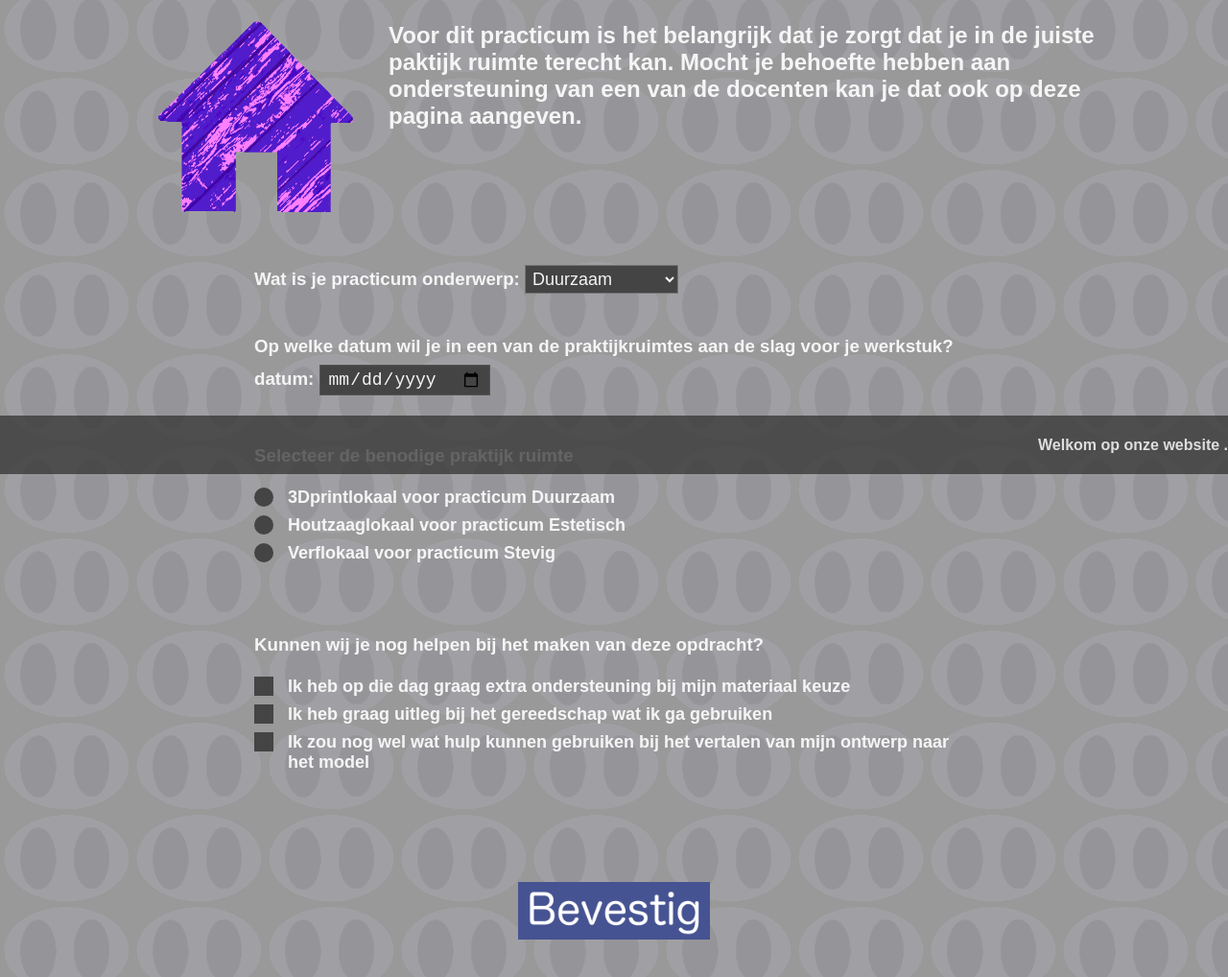
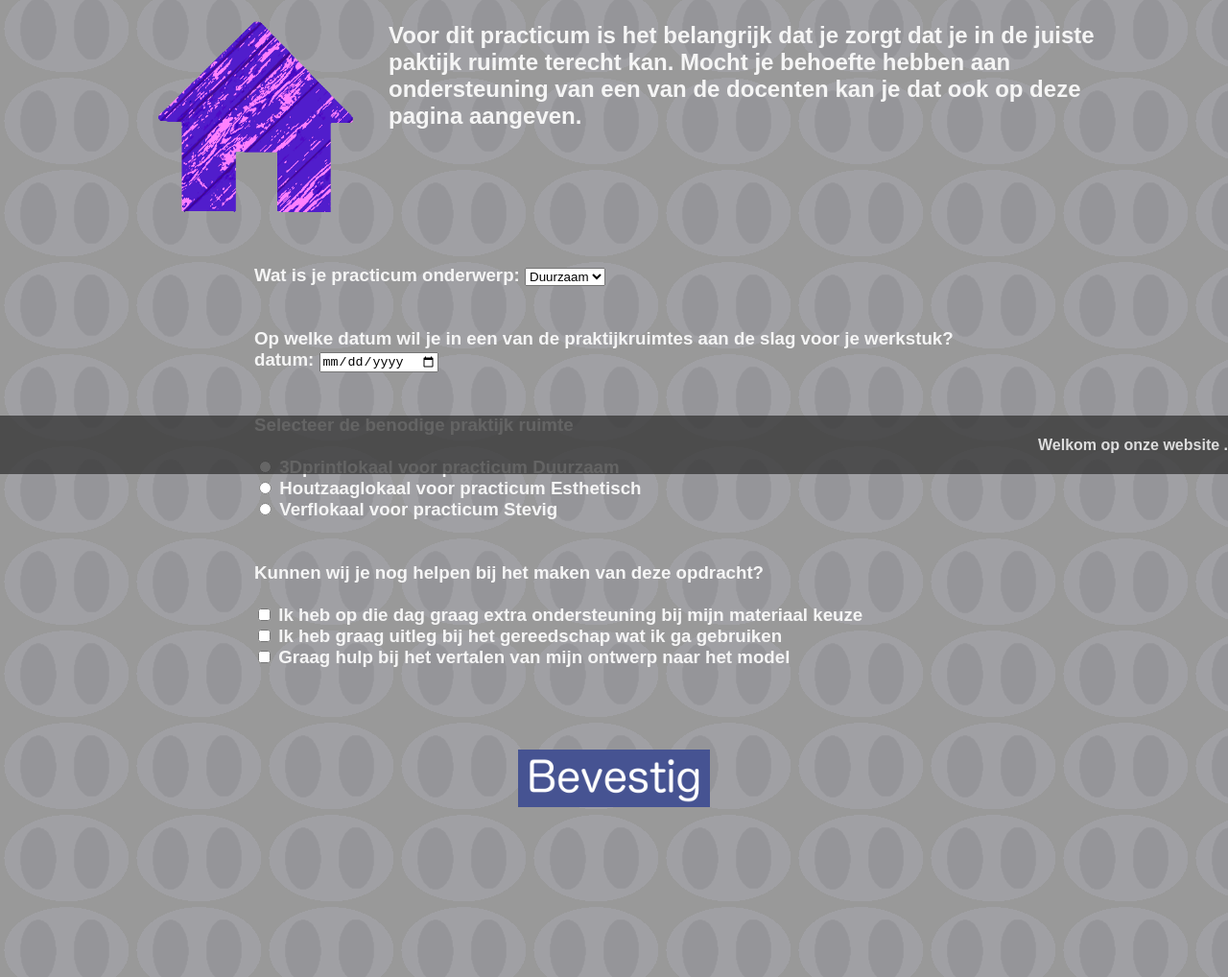
Before and after one commit to TimvdHeuvel/jwebsite-1, a plain HTML site: page joris website poging 1/benodigdheden.html in a window 1280 px wide. Shown: the part 306-1324 px from the top of the page at 96% size. Drawn offline with Linux system fonts and the light colour scheme.

Commit message:
Simpele checkboxen

```diff
--- a/joris website poging 1/benodigdheden.html
+++ b/joris website poging 1/benodigdheden.html
@@ -4,7 +4,6 @@
     <meta charset="UTF-8">
     <meta name="viewport" content="width=device-width, initial-scale=1.0">
     <link rel="stylesheet" href="css/styles.css">
-    <link rel="stylesheet" href="css/invul.css">
     <link rel="stylesheet" href="css/popup.css">
     <link rel="stylesheet" href="https://cdnjs.cloudflare.com/ajax/libs/font-awesome/4.7.0/css/font-awesome.min.css">
     <title>Benodigdheden pagina</title>
@@ -53,39 +52,23 @@
             <br><br><br>
             Selecteer de benodige praktijk ruimte
             <br><br>
-                    <label class="container_button">
             <input type="radio" id="3Dprintlokaal" name="CMD_ruimte" value="3Dprintlokaal">
             <label for="3Dprintlokaal">3Dprintlokaal voor practicum Duurzaam</label>
-                        <span class="checkmark_b"></span>
-                    </label>
-                    <label class="container_button">
+            <br>
             <input type="radio" id="Houtzaaglokaal" name="CMD_ruimte" value="Houtzaaglokaal">
-                        <label for="houtzaaglokaal">Houtzaaglokaal voor practicum Estetisch</label><br>
-                        <span class="checkmark_b"></span>
-                    </label>
-                    <label class="container_button">
+            <label for="Houtzaaglokaal">Houtzaaglokaal voor practicum Esthetisch</label>
+            <br>
             <input type="radio" id="Verflokaal" name="CMD_ruimte" value="Verflokaal">
-                        <label for="verflokaal">Verflokaal voor practicum Stevig</label><br>
-                        <span class="checkmark_b"></span>
-                    </label>
+            <label for="Verflokaal">Verflokaal voor practicum Stevig</label>
             <br><br><br>
             Kunnen wij je nog helpen bij het maken van deze opdracht?
             <br><br>
-                    <label class="container_checkbox">
             <input type="checkbox" id="materiaal" name="materiaal" value="Materiaal">
             <label for="materiaal"> Ik heb op die dag graag extra ondersteuning bij mijn materiaal keuze</label><br>
-                        <span class="checkmark"></span>
-                    </label>
-                    <label class="container_checkbox">
             <input type="checkbox" id="gereedschap" name="gereedschap" value="Gereedschap">
             <label for="gereedschap"> Ik heb graag uitleg bij het gereedschap wat ik ga gebruiken</label><br>
-                        <span class="checkmark"></span>
-                    </label>
-                    <label class="container_checkbox">
             <input type="checkbox" id="ontwerp" name="ontwerp" value="Ontwerp">
-                        <label for="ontwerp"> Ik zou nog wel wat hulp kunnen gebruiken bij het vertalen van mijn ontwerp naar het model</label><br><br>
-                        <span class="checkmark"></span>
-                    </label>
+            <label for="ontwerp"> Graag hulp bij het vertalen van mijn ontwerp naar het model</label><br>
             <br><br><br>
         </h3>
     </div>
--- a/joris website poging 1/css/invul.css
+++ /dev/null
@@ -1,152 +0,0 @@
-
-select {
-   font-size: 18px;
-     background-color: #444;
-     color: whitesmoke;
-     min-width: 160px;
-     padding: 3px 3px;
-}
-
-input[type=date] {
-   font-size: 18px;
-     background-color: #444;
-     color: whitesmoke;
-     min-width: 160px;
-     padding: 4px 8px;
-     margin: 8px 0;
-     border: 0.5px solid #555;
-     outline: none;
-}
-
-.container_checkbox {
-  display: block;
-  position: relative;
-  padding-left: 35px;
-  margin-bottom: 8px;
-  cursor: pointer;
-  font-size: 18px;
-  -webkit-user-select: none;
-  -moz-user-select: none;
-  -ms-user-select: none;
-  user-select: none;
-}
-
-/* Hide the browser's default checkbox */
-.container_checkbox input {
-  position: absolute;
-  opacity: 0;
-  cursor: pointer;
-  height: 0;
-  width: 0;
-}
-
-/* Create a custom checkbox */
-.checkmark {
-  position: absolute;
-  top: 0;
-  left: 0;
-  height: 20px;
-  width: 20px;
-  background-color: #444;
-}
-
-/* On mouse-over, add a grey background color */
-.container_checkbox:hover input ~ .checkmark {
-  background-color: #ccc;
-}
-
-/* When the checkbox is checked, add a blue background */
-.container_checkbox input:checked ~ .checkmark {
-  background-color: #2196F3;
-}
-
-/* Create the checkmark/indicator (hidden when not checked) */
-.checkmark:after {
-  content: "";
-  position: absolute;
-  display: none;
-}
-
-/* Show the checkmark when checked */
-.container_checkbox input:checked ~ .checkmark:after {
-  display: block;
-}
-
-/* Style the checkmark/indicator */
-.container_checkbox .checkmark:after {
-  left: 6px;
-  top: 2px;
-  width: 5px;
-  height: 10px;
-  border: solid white;
-  border-width: 0 3px 3px 0;
-  -webkit-transform: rotate(45deg);
-  -ms-transform: rotate(45deg);
-  transform: rotate(45deg);
-}
-
-/* Customize the label (the container) */
-.container_button {
-  display: block;
-  position: relative;
-  padding-left: 35px;
-  margin-bottom: 8px;
-  cursor: pointer;
-  font-size: 18px;
-  -webkit-user-select: none;
-  -moz-user-select: none;
-  -ms-user-select: none;
-  user-select: none;
-}
-
-/* Hide the browser's default radio button */
-.container_button input {
-  position: absolute;
-  opacity: 0;
-  cursor: pointer;
-  height: 0;
-  width: 0;
-}
-
-/* Create a custom radio button */
-.checkmark_b {
-  position: absolute;
-  top: 0;
-  left: 0;
-  height: 20px;
-  width: 20px;
-  background-color: #444;
-  border-radius: 50%;
-}
-
-/* On mouse-over, add a grey background color */
-.container_button:hover input ~ .checkmark {
-  background-color: #ccc;
-}
-
-/* When the radio button is checked, add a blue background */
-.container_button input:checked ~ .checkmark_b {
-  background-color: #2196F3;
-}
-
-/* Create the indicator (the dot/circle - hidden when not checked) */
-.checkmark_b:after {
-  content: "";
-  position: absolute;
-  display: none;
-}
-
-/* Show the indicator (dot/circle) when checked */
-.container_button input:checked ~ .checkmark_b:after {
-  display: block;
-}
-
-/* Style the indicator (dot/circle) */
-.container_button .checkmark_b:after {
-  top: 6px;
-  left: 6px;
-  width: 8px;
-  height: 8px;
-  border-radius: 50%;
-  background: white;
-}
```
Lines whose indentation alone changed are shown as unchanged.
